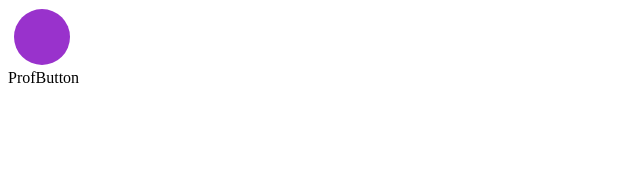
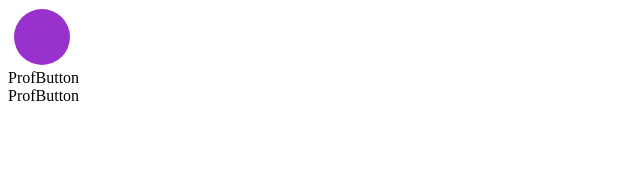
Before and after one commit to gtstarnes/InstaReact, a React (Vite) app: page / in a window 1280 px wide. Shown: the top 177 px of the page, without its empty margins (0-640 px from the left). Built offline with nearby package versions, Linux system fonts and the light colour scheme.

Commit message:
added additional button

```diff
--- a/src/App.tsx
+++ b/src/App.tsx
@@ -9,7 +9,8 @@ function App() {
   return (
     <>
       <ProfilePic height='3.5rem' width='3.5rem' />
-      <ProfButton />
+      <ProfButton text="Edit profile" />
+      <ProfButton text="View archive" />
     </>
   )
 }
```
